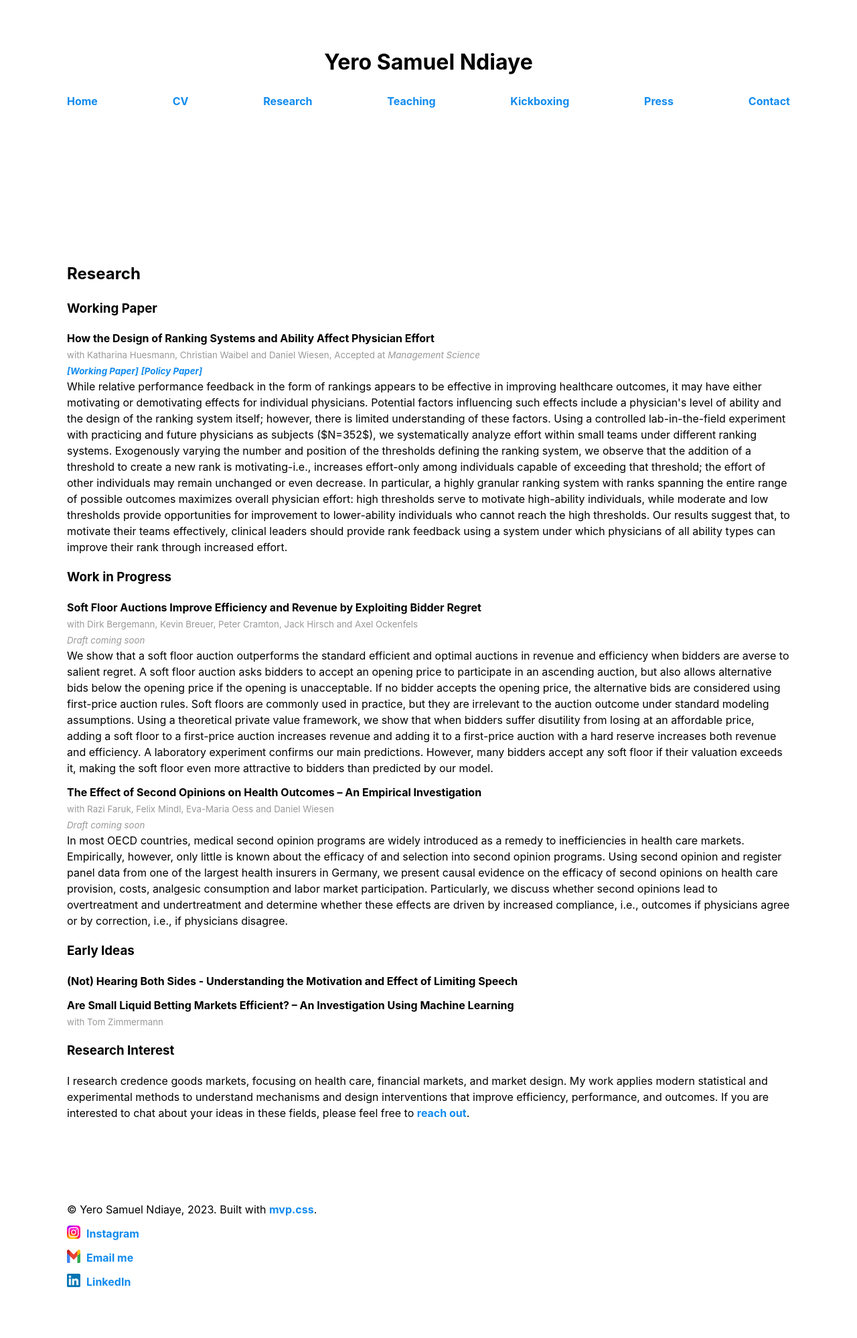
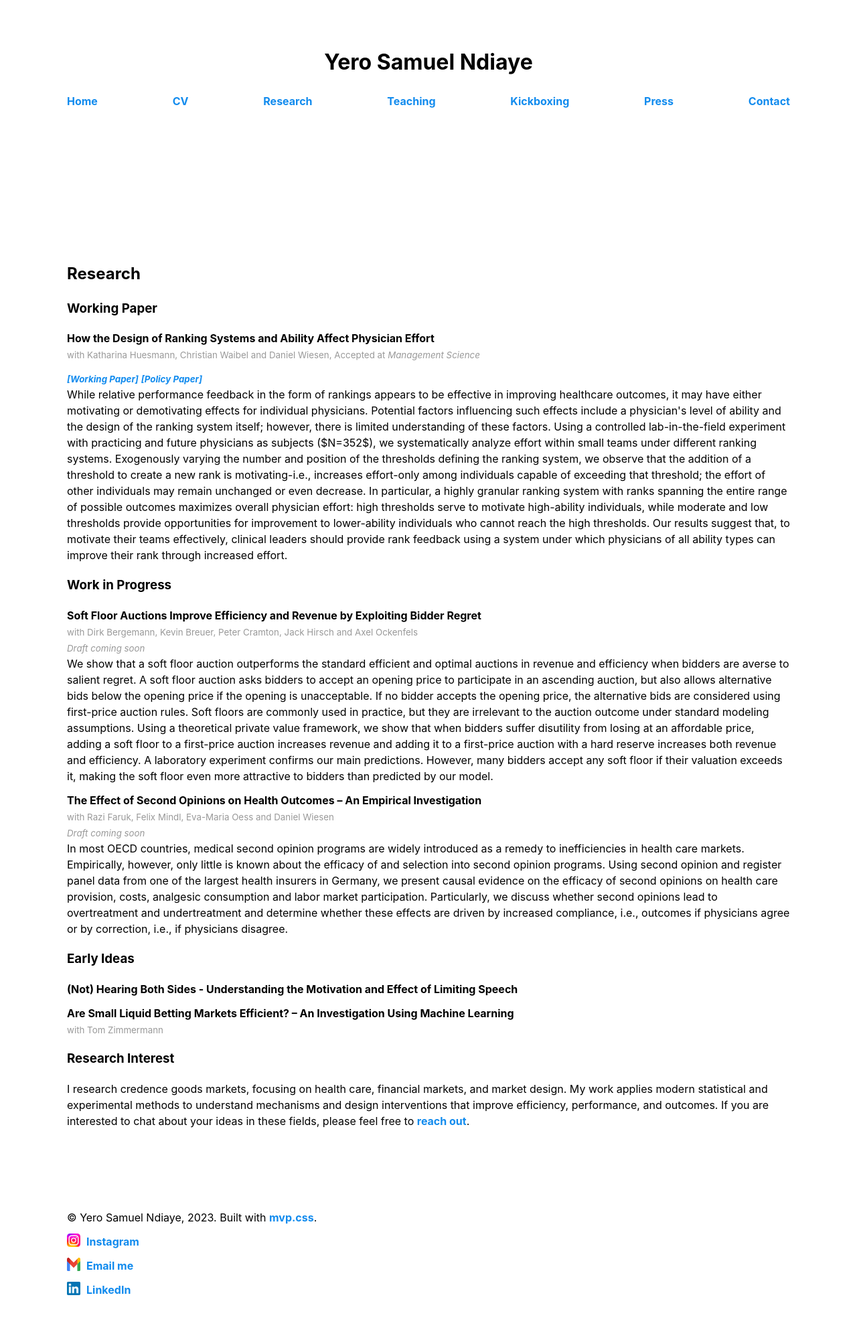
Before and after one commit to yerondiaye/yerondiaye.github.io, a Jekyll site: the page research.html, which Jekyll copies as it is, in a window 1280 px wide. Shown: the whole page at 67% size. Built offline with Jekyll 4.4.1, drawn with Linux system fonts in a browser that asks for light colours.

```diff
--- a/research.html
+++ b/research.html
@@ -26,9 +26,9 @@
             <h2>Research</h2>
 
             <h3>Working Paper</h3>
-<p><b>How the Design of Ranking Systems and Ability Affect Physician Effort</b></br>
+<b>How the Design of Ranking Systems and Ability Affect Physician Effort</b></br>
 <small>with Katharina Huesmann, Christian Waibel and Daniel Wiesen, Accepted at <i>Management Science</i></small></br>
-<small><i><a href="../Ranking_FINAL.pdf">[Working Paper]</a></i>  <i><a href="../Impuls_Ranking.pdf">[Policy Paper]</a></i></br></small>
+<p><small><i><a href="../Ranking_FINAL.pdf">[Working Paper]</a></i>  <i><a href="../Impuls_Ranking.pdf">[Policy Paper]</a></i></br></small>
 While relative performance feedback in the form of rankings appears to be effective in improving healthcare outcomes, it may have either motivating or demotivating effects for individual physicians. Potential factors influencing such effects include a physician's level of ability and the design of the ranking system itself; however, there is limited understanding of these factors. Using a controlled lab-in-the-field experiment with practicing and future physicians as subjects ($N=352$), we systematically analyze effort within small teams under different ranking systems. Exogenously varying the number and position of the thresholds defining the ranking system, we observe that the addition of a threshold to create a new rank is motivating-i.e., increases effort-only among individuals capable of exceeding that threshold; the effort of other individuals may remain unchanged or even decrease. In particular, a highly granular ranking system with ranks spanning the entire range of possible outcomes maximizes overall physician effort: high thresholds serve to motivate high-ability individuals, while moderate and low thresholds provide opportunities for improvement to lower-ability individuals who cannot reach the high thresholds. Our results suggest that, to motivate their teams effectively, clinical leaders should provide rank feedback using a system under which physicians of all ability types can improve their rank through increased effort.</p>
 
             <h3>Work in Progress</h3>
```
